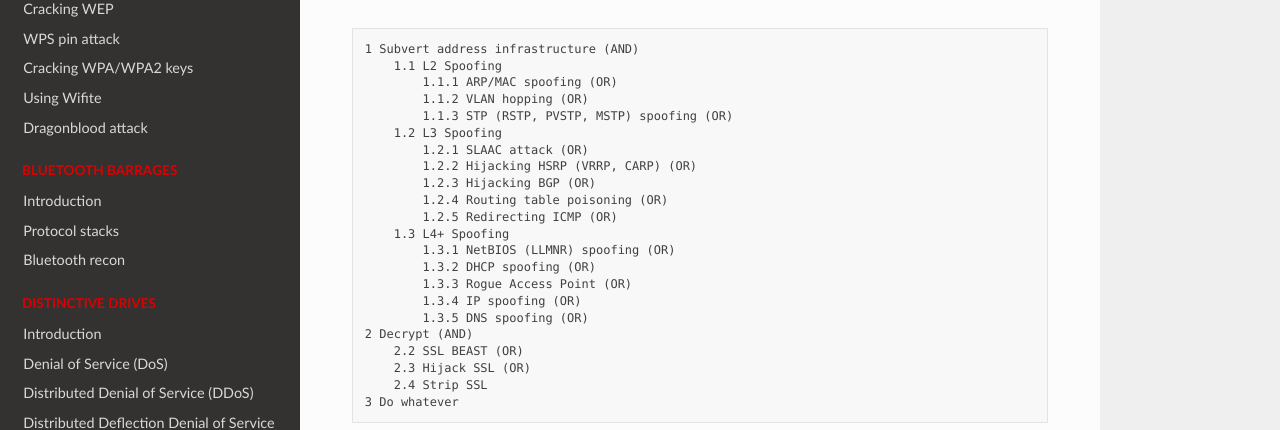
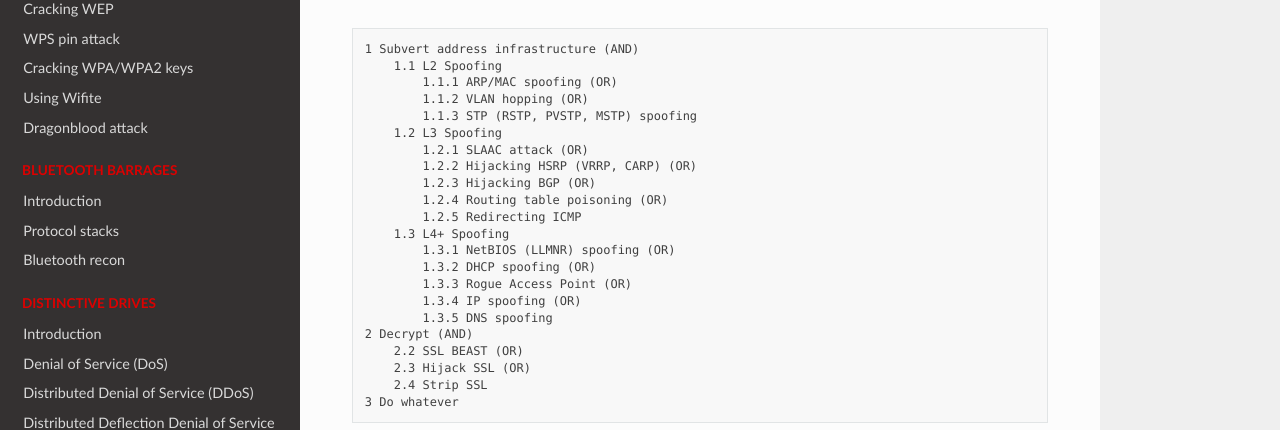
Before and after one commit to tymyrddin/red-network, a Sphinx documentation site: the page built from source/docs/box/mitm.md, in a window 1280 px wide and 900 px high. Shown: the part 188-618 px from the top of the window. Built offline with Sphinx 7.4.7 and the Read the Docs theme 2.0.0, drawn with Linux system fonts in a browser that asks for light colours.

Commit message:
Version 0.1

```diff
--- a/source/docs/box/mitm.md
+++ b/source/docs/box/mitm.md
@@ -7,19 +7,19 @@
     1.1 L2 Spoofing
         1.1.1 ARP/MAC spoofing (OR)
         1.1.2 VLAN hopping (OR)
-        1.1.3 STP (RSTP, PVSTP, MSTP) spoofing (OR)
+        1.1.3 STP (RSTP, PVSTP, MSTP) spoofing
     1.2 L3 Spoofing
         1.2.1 SLAAC attack (OR)
         1.2.2 Hijacking HSRP (VRRP, CARP) (OR)
         1.2.3 Hijacking BGP (OR)
         1.2.4 Routing table poisoning (OR)
-        1.2.5 Redirecting ICMP (OR)
+        1.2.5 Redirecting ICMP
     1.3 L4+ Spoofing
         1.3.1 NetBIOS (LLMNR) spoofing (OR)
         1.3.2 DHCP spoofing (OR)
         1.3.3 Rogue Access Point (OR)
         1.3.4 IP spoofing (OR)
-        1.3.5 DNS spoofing (OR)
+        1.3.5 DNS spoofing
 2 Decrypt (AND)
     2.2 SSL BEAST (OR)
     2.3 Hijack SSL (OR)
```
Also changed, not shown: source/docs/wireless/README.md (+3 -11 lines), source/docs/wireless/overview.md (+15 -0 lines).
